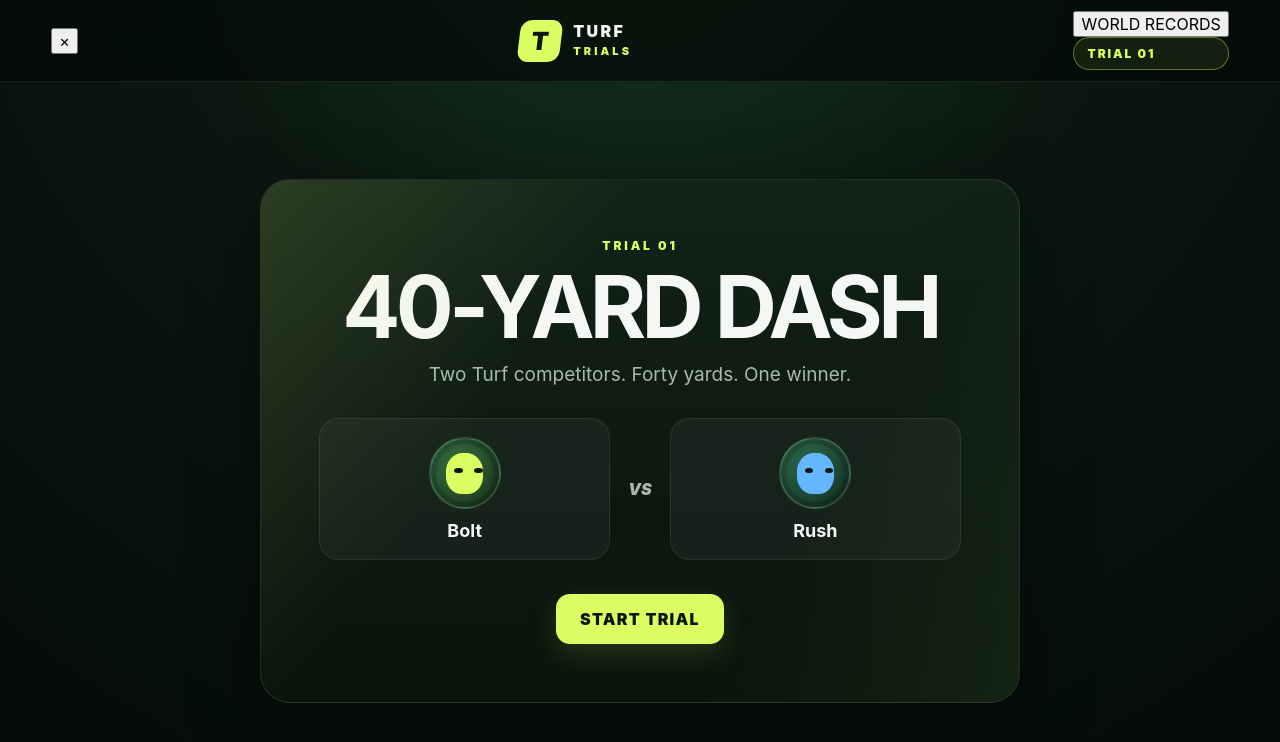
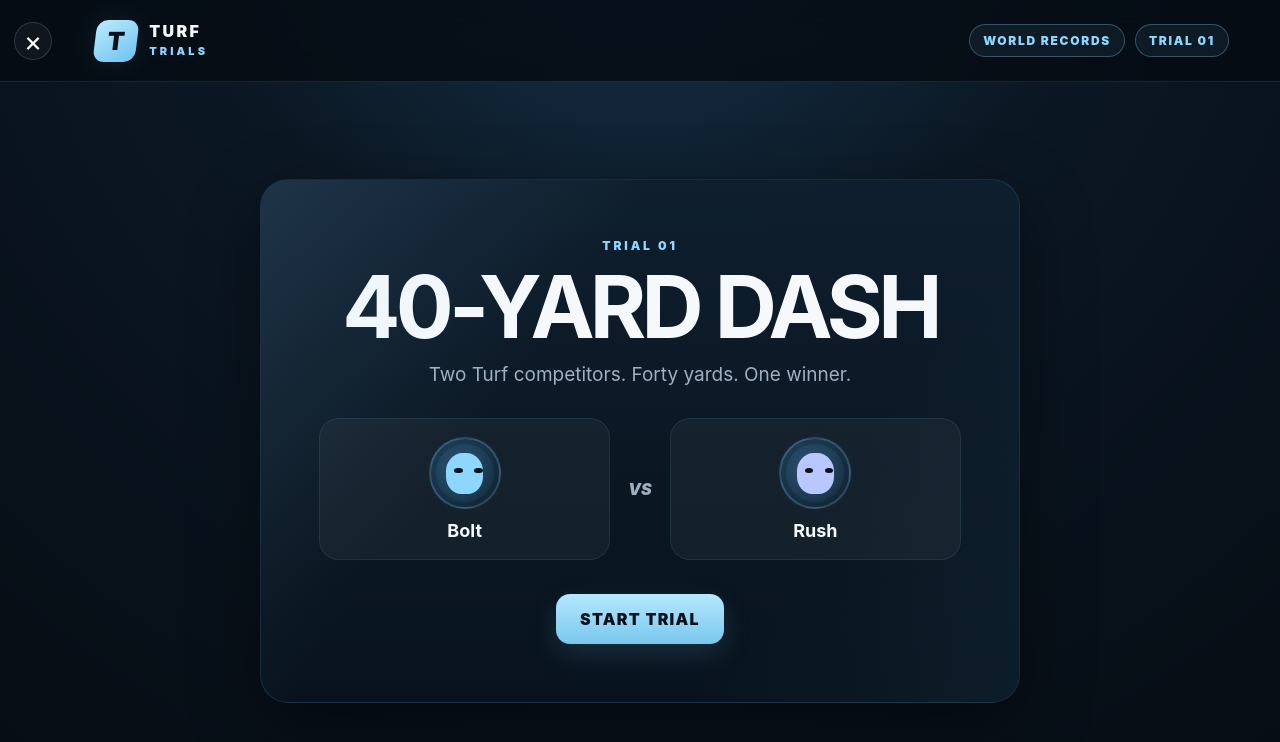
Before and after one commit to FootballHQ/footballhq-assets, a plain HTML site: page trials/40-yard-dash/index.html in a window 1280 px wide. Drawn offline with Linux system fonts and the light colour scheme.

Commit message:
Match Trials styling to main TURF site

```diff
--- a/trials/40-yard-dash/styles.css
+++ b/trials/40-yard-dash/styles.css
@@ -1,43 +1,46 @@
 :root{
-  --bg:#07120c;
-  --panel:#0d1b13;
-  --panel-2:#122319;
-  --line:#24442e;
-  --text:#f5f7f5;
-  --muted:#a8b9ac;
-  --accent:#d9ff62;
-  --accent-2:#8fe14b;
+  --bg:#07111c;
+  --panel:#0c1824;
+  --panel-2:#122130;
+  --line:#263c50;
+  --text:#f6f9fc;
+  --muted:#9fb0c1;
+  --accent:#8fd6ff;
+  --accent-2:#4ba7df;
+  --accent-soft:rgba(143,214,255,.11);
   --danger:#ff6f59;
-  --track:#194f2d;
-  --track-dark:#123c22;
-  --shadow:0 24px 70px rgba(0,0,0,.38);
+  --track:#245f3b;
+  --track-dark:#194b2d;
+  --shadow:0 24px 70px rgba(0,0,0,.42);
 }
 *{box-sizing:border-box}
-html,body{margin:0;min-height:100%;font-family:Inter,ui-sans-serif,system-ui,-apple-system,BlinkMacSystemFont,"Segoe UI",sans-serif;background:radial-gradient(circle at 50% -20%,#173b24 0,#0a1710 42%,#050b07 100%);color:var(--text)}
+html,body{margin:0;min-height:100%;font-family:Inter,ui-sans-serif,system-ui,-apple-system,BlinkMacSystemFont,"Segoe UI",sans-serif;background:radial-gradient(circle at 50% -15%,#17344b 0,#0b1723 40%,#060c13 100%);color:var(--text)}
 body{min-height:100vh;overflow-x:hidden}
 button{font:inherit}
 .game-shell{min-height:100vh;display:flex;flex-direction:column}
-.topbar{height:82px;padding:0 clamp(18px,4vw,56px);display:flex;align-items:center;justify-content:space-between;border-bottom:1px solid rgba(255,255,255,.08);background:rgba(5,11,7,.72);backdrop-filter:blur(14px);position:relative;z-index:30}
-.brand{display:flex;align-items:center;gap:12px}.brand-mark{width:42px;height:42px;border-radius:11px;background:var(--accent);color:#0b170d;font-weight:1000;font-size:25px;display:grid;place-items:center;transform:skew(-7deg)}
+.topbar{height:82px;padding:0 clamp(18px,4vw,56px);display:flex;align-items:center;justify-content:space-between;border-bottom:1px solid rgba(143,214,255,.12);background:rgba(5,12,19,.82);backdrop-filter:blur(14px);position:relative;z-index:30}
+.brand{display:flex;align-items:center;gap:12px}.brand-mark{width:42px;height:42px;border-radius:11px;background:linear-gradient(145deg,#bceaff,#6dc3ef);color:#07111c;font-weight:1000;font-size:25px;display:grid;place-items:center;transform:skew(-7deg);box-shadow:0 0 28px rgba(143,214,255,.12)}
 .brand-name{font-weight:1000;letter-spacing:.15em;line-height:1}.brand-mode{font-size:11px;font-weight:900;letter-spacing:.28em;color:var(--accent);margin-top:5px}
-.trial-chip{border:1px solid rgba(217,255,98,.4);background:rgba(217,255,98,.08);color:var(--accent);padding:8px 13px;border-radius:999px;font-size:12px;font-weight:900;letter-spacing:.16em}
+.topbar-actions{display:flex;align-items:center;gap:10px}.trial-chip,.records-btn{border:1px solid rgba(143,214,255,.3);background:rgba(143,214,255,.07);color:var(--accent);padding:8px 13px;border-radius:999px;font-size:12px;font-weight:900;letter-spacing:.14em}.records-btn{cursor:pointer}.records-btn:hover{background:rgba(143,214,255,.13)}
+.icon-btn{border:1px solid rgba(255,255,255,.14);background:rgba(255,255,255,.045);color:#fff;cursor:pointer}.exit-btn{position:absolute;left:14px;top:50%;transform:translateY(-50%);width:38px;height:38px;border-radius:50%;font-size:28px;line-height:1;z-index:35}.topbar .brand{margin-left:44px}
 .screen{display:none;flex:1;min-height:calc(100vh - 82px);padding:clamp(20px,4vw,54px);align-items:center;justify-content:center}.screen.active{display:flex}
-.hero-card,.results-card{width:min(760px,100%);background:linear-gradient(180deg,rgba(18,35,25,.96),rgba(9,20,13,.98));border:1px solid rgba(255,255,255,.1);border-radius:30px;box-shadow:var(--shadow);padding:clamp(28px,5vw,58px);text-align:center;position:relative;overflow:hidden}
-.hero-card:before,.results-card:before{content:"";position:absolute;inset:-1px;background:linear-gradient(125deg,rgba(217,255,98,.13),transparent 35%,transparent 70%,rgba(143,225,75,.08));pointer-events:none}
+.hero-card,.results-card{width:min(760px,100%);background:linear-gradient(180deg,rgba(15,31,46,.97),rgba(8,19,29,.99));border:1px solid rgba(143,214,255,.12);border-radius:28px;box-shadow:var(--shadow);padding:clamp(28px,5vw,58px);text-align:center;position:relative;overflow:hidden}
+.hero-card:before,.results-card:before{content:"";position:absolute;inset:-1px;background:linear-gradient(125deg,rgba(143,214,255,.12),transparent 35%,transparent 70%,rgba(69,143,188,.08));pointer-events:none}
 .eyebrow{font-size:12px;font-weight:1000;letter-spacing:.24em;color:var(--accent);text-transform:uppercase}.hero-card h1{font-size:clamp(42px,8vw,86px);line-height:.92;margin:15px 0 16px;letter-spacing:-.055em}.hero-card p{color:var(--muted);font-size:clamp(15px,2vw,19px);margin:0 auto 32px}
-.matchup-preview{display:grid;grid-template-columns:1fr auto 1fr;align-items:center;gap:18px;margin:24px 0 34px}.mini-card{background:rgba(255,255,255,.045);border:1px solid rgba(255,255,255,.08);border-radius:20px;padding:18px}.mini-card strong{display:block;margin-top:11px;font-size:18px}.vs{font-weight:1000;font-style:italic;color:var(--muted)}
-.mini-avatar,.winner-avatar{position:relative;margin:auto;border-radius:50%;background:linear-gradient(140deg,#2a6540,#102817);border:2px solid rgba(255,255,255,.12);box-shadow:inset 0 0 0 5px rgba(0,0,0,.18)}.mini-avatar{width:72px;height:72px}.winner-avatar{width:116px;height:116px;margin-top:20px}.mini-avatar:before,.winner-avatar:before{content:"";position:absolute;left:23%;right:23%;top:21%;bottom:19%;border-radius:45% 45% 42% 42%;background:var(--accent);box-shadow:0 0 24px rgba(217,255,98,.25)}.avatar-b:before{background:#64b7ff;box-shadow:0 0 24px rgba(100,183,255,.24)}.mini-avatar:after,.winner-avatar:after{content:"";position:absolute;width:12%;height:8%;left:35%;top:42%;border-radius:50%;background:#0b170d;box-shadow:20px 0 0 #0b170d}
-.primary-btn,.secondary-btn{position:relative;z-index:2;border:0;border-radius:14px;padding:15px 24px;font-weight:1000;letter-spacing:.08em;cursor:pointer;transition:.18s ease}.primary-btn{background:var(--accent);color:#0a150c;box-shadow:0 10px 30px rgba(217,255,98,.15)}.primary-btn:hover{transform:translateY(-2px);filter:brightness(1.04)}.secondary-btn{background:transparent;color:var(--text);border:1px solid rgba(255,255,255,.16)}
-.reveal-stage{text-align:center}.reveal-count{font-size:clamp(110px,25vw,260px);font-weight:1000;line-height:.9;letter-spacing:-.08em;text-shadow:0 0 45px rgba(217,255,98,.25);animation:countPop .7s both}.reveal-title span{color:var(--accent);font-weight:1000;letter-spacing:.22em}.reveal-title h2{font-size:clamp(45px,9vw,100px);line-height:.9;margin:10px 0 0;letter-spacing:-.06em;animation:revealIn .7s cubic-bezier(.18,.89,.32,1.28) both}.hidden{display:none!important}
-.race-screen{align-items:flex-start;justify-content:flex-start;flex-direction:column;gap:24px}.race-head{width:min(1180px,100%);margin:0 auto;display:flex;align-items:end;justify-content:space-between}.race-head h2{font-size:clamp(28px,5vw,54px);margin:4px 0 0;letter-spacing:-.04em}.race-status{font-size:13px;font-weight:1000;letter-spacing:.16em;color:var(--accent);border:1px solid rgba(217,255,98,.25);padding:10px 14px;border-radius:999px}
-.track-wrap{width:min(1180px,100%);margin:auto;position:relative}.yard-labels{display:grid;grid-template-columns:repeat(5,1fr);padding:0 44px 8px;color:rgba(255,255,255,.52);font-size:11px;font-weight:900;letter-spacing:.08em}.yard-labels span:last-child{text-align:right}.track{position:relative;height:min(58vh,500px);min-height:360px;border-radius:28px;overflow:hidden;background:repeating-linear-gradient(90deg,var(--track) 0,var(--track) 9.95%,var(--track-dark) 10%,var(--track-dark) 19.95%,var(--track) 20%);border:1px solid rgba(255,255,255,.12);box-shadow:var(--shadow)}
+.matchup-preview{display:grid;grid-template-columns:1fr auto 1fr;align-items:center;gap:18px;margin:24px 0 34px}.mini-card{background:rgba(255,255,255,.045);border:1px solid rgba(143,214,255,.09);border-radius:20px;padding:18px}.mini-card strong{display:block;margin-top:11px;font-size:18px}.vs{font-weight:1000;font-style:italic;color:var(--muted)}
+.mini-avatar,.winner-avatar{position:relative;margin:auto;border-radius:50%;background:linear-gradient(140deg,#214967,#102536);border:2px solid rgba(143,214,255,.18);box-shadow:inset 0 0 0 5px rgba(0,0,0,.18)}.mini-avatar{width:72px;height:72px}.winner-avatar{width:116px;height:116px;margin-top:20px}.mini-avatar:before,.winner-avatar:before{content:"";position:absolute;left:23%;right:23%;top:21%;bottom:19%;border-radius:45% 45% 42% 42%;background:var(--accent);box-shadow:0 0 24px rgba(143,214,255,.22)}.avatar-b:before{background:#b9c7ff;box-shadow:0 0 24px rgba(185,199,255,.22)}.mini-avatar:after,.winner-avatar:after{content:"";position:absolute;width:12%;height:8%;left:35%;top:42%;border-radius:50%;background:#08121c;box-shadow:20px 0 0 #08121c}
+.primary-btn,.secondary-btn{position:relative;z-index:2;border:0;border-radius:14px;padding:15px 24px;font-weight:1000;letter-spacing:.08em;cursor:pointer;transition:.18s ease}.primary-btn{background:linear-gradient(180deg,#b5e8ff,#79c7ee);color:#07111c;box-shadow:0 10px 30px rgba(143,214,255,.14)}.primary-btn:hover{transform:translateY(-2px);filter:brightness(1.04)}.secondary-btn{background:transparent;color:var(--text);border:1px solid rgba(255,255,255,.16)}
+.reveal-stage{text-align:center}.reveal-count{font-size:clamp(110px,25vw,260px);font-weight:1000;line-height:.9;letter-spacing:-.08em;text-shadow:0 0 45px rgba(143,214,255,.25);animation:countPop .7s both}.reveal-title span{color:var(--accent);font-weight:1000;letter-spacing:.22em}.reveal-title h2{font-size:clamp(45px,9vw,100px);line-height:.9;margin:10px 0 0;letter-spacing:-.06em;animation:revealIn .7s cubic-bezier(.18,.89,.32,1.28) both}.hidden{display:none!important}
+.race-screen{align-items:flex-start;justify-content:flex-start;flex-direction:column;gap:24px}.race-head{width:min(1180px,100%);margin:0 auto;display:flex;align-items:end;justify-content:space-between}.race-head h2{font-size:clamp(28px,5vw,54px);margin:4px 0 0;letter-spacing:-.04em}.race-status{font-size:13px;font-weight:1000;letter-spacing:.16em;color:var(--accent);border:1px solid rgba(143,214,255,.25);padding:10px 14px;border-radius:999px}
+.track-wrap{width:min(1180px,100%);margin:auto;position:relative}.yard-labels{display:grid;grid-template-columns:repeat(5,1fr);padding:0 44px 8px;color:rgba(255,255,255,.52);font-size:11px;font-weight:900;letter-spacing:.08em}.yard-labels span:last-child{text-align:right}.track{position:relative;height:min(58vh,500px);min-height:360px;border-radius:28px;overflow:hidden;background:repeating-linear-gradient(90deg,var(--track) 0,var(--track) 9.95%,var(--track-dark) 10%,var(--track-dark) 19.95%,var(--track) 20%);border:1px solid rgba(143,214,255,.11);box-shadow:var(--shadow)}
 .track:before{content:"";position:absolute;inset:0;background:repeating-linear-gradient(0deg,transparent 0,transparent calc(50% - 2px),rgba(255,255,255,.26) calc(50% - 2px),rgba(255,255,255,.26) 50%);pointer-events:none}.yard-lines{position:absolute;inset:0;background:repeating-linear-gradient(90deg,transparent 0,transparent calc(25% - 2px),rgba(255,255,255,.45) calc(25% - 2px),rgba(255,255,255,.45) 25%);opacity:.7}
 .finish-line{position:absolute;top:0;bottom:0;right:5%;width:18px;background:repeating-conic-gradient(#fff 0 25%,#111 0 50%) 0/12px 12px;z-index:4}.finish-line span{position:absolute;top:10px;left:50%;transform:translateX(-50%) rotate(90deg);transform-origin:center;background:#050b07;color:#fff;font-size:9px;font-weight:1000;letter-spacing:.2em;padding:4px 7px;border-radius:5px}
 .lane{position:absolute;left:0;right:0;height:50%;display:flex;align-items:center}.lane-a{top:0}.lane-b{bottom:0}.lane-name{position:absolute;left:15px;top:12px;background:rgba(5,11,7,.72);border:1px solid rgba(255,255,255,.09);border-radius:9px;padding:6px 9px;font-size:11px;font-weight:1000;letter-spacing:.08em;z-index:6}
-.runner{position:absolute;left:4%;width:76px;height:100px;bottom:20%;z-index:8;transform:translateX(calc(var(--progress) * (min(1180px, 92vw) - 130px)));will-change:transform}.runner-shadow{position:absolute;width:54px;height:14px;border-radius:50%;background:rgba(0,0,0,.34);bottom:0;left:10px;filter:blur(2px)}.sprite{position:absolute;width:52px;height:62px;left:12px;bottom:13px;border-radius:46% 46% 39% 39%;background:var(--accent);border:3px solid #0b170d;transform-origin:50% 75%;box-shadow:0 5px 0 rgba(0,0,0,.14),0 0 24px rgba(217,255,98,.18)}.sprite-b{background:#64b7ff;box-shadow:0 5px 0 rgba(0,0,0,.14),0 0 24px rgba(100,183,255,.18)}.face:before,.face:after{content:"";position:absolute;width:5px;height:6px;background:#0b170d;border-radius:50%;top:20px}.face:before{left:15px}.face:after{right:15px}.arm,.leg{position:absolute;background:#0b170d;border-radius:999px;transform-origin:top}.arm{width:7px;height:34px;top:29px}.arm-1{left:-5px}.arm-2{right:-5px}.leg{width:8px;height:36px;top:52px}.leg-1{left:12px}.leg-2{right:12px}
+.runner{position:absolute;left:4%;width:76px;height:100px;bottom:20%;z-index:8;transform:translateX(calc(var(--progress) * (min(1180px, 92vw) - 130px)));will-change:transform}.runner-shadow{position:absolute;width:54px;height:14px;border-radius:50%;background:rgba(0,0,0,.34);bottom:0;left:10px;filter:blur(2px)}.sprite{position:absolute;width:52px;height:62px;left:12px;bottom:13px;border-radius:46% 46% 39% 39%;background:var(--accent);border:3px solid #08121c;transform-origin:50% 75%;box-shadow:0 5px 0 rgba(0,0,0,.14),0 0 24px rgba(143,214,255,.18)}.sprite-b{background:#b9c7ff;box-shadow:0 5px 0 rgba(0,0,0,.14),0 0 24px rgba(185,199,255,.18)}.face:before,.face:after{content:"";position:absolute;width:5px;height:6px;background:#08121c;border-radius:50%;top:20px}.face:before{left:15px}.face:after{right:15px}.arm,.leg{position:absolute;background:#08121c;border-radius:999px;transform-origin:top}.arm{width:7px;height:34px;top:29px}.arm-1{left:-5px}.arm-2{right:-5px}.leg{width:8px;height:36px;top:52px}.leg-1{left:12px}.leg-2{right:12px}
 .runner.running .sprite{animation:bodyRun .23s linear infinite}.runner.running .arm-1,.runner.running .leg-2{animation:limbA .23s linear infinite}.runner.running .arm-2,.runner.running .leg-1{animation:limbB .23s linear infinite}.runner.winner .sprite{animation:victory .65s ease-in-out infinite alternate}.runner.loser .sprite{transform:rotate(8deg) translateY(5px)}
 .countdown-overlay{position:fixed;inset:82px 0 0;display:grid;place-items:center;background:rgba(3,8,5,.28);backdrop-filter:blur(2px);z-index:20;font-size:clamp(110px,23vw,250px);font-weight:1000;letter-spacing:-.08em;text-shadow:0 10px 60px rgba(0,0,0,.5)}
-.results-card h2{font-size:clamp(42px,8vw,80px);margin:10px 0 0;letter-spacing:-.055em}.winner-badge{display:inline-block;margin-top:22px;padding:7px 11px;border-radius:999px;background:rgba(217,255,98,.12);border:1px solid rgba(217,255,98,.32);color:var(--accent);font-size:11px;font-weight:1000;letter-spacing:.22em}.winner-time{font-size:clamp(34px,6vw,60px);font-weight:1000;color:var(--accent);margin:0 0 24px}.result-table{border:1px solid rgba(255,255,255,.1);border-radius:16px;overflow:hidden;text-align:left;margin:22px 0}.result-row{display:flex;justify-content:space-between;padding:15px 18px;background:rgba(255,255,255,.03);border-top:1px solid rgba(255,255,255,.07)}.result-row:first-child{border-top:0}.winner-row{background:rgba(217,255,98,.075)}.result-actions{display:flex;gap:12px;justify-content:center;flex-wrap:wrap}.result-actions button{min-width:180px}
+.results-card h2{font-size:clamp(42px,8vw,80px);margin:10px 0 0;letter-spacing:-.055em}.winner-badge{display:inline-block;margin-top:22px;padding:7px 11px;border-radius:999px;background:var(--accent-soft);border:1px solid rgba(143,214,255,.32);color:var(--accent);font-size:11px;font-weight:1000;letter-spacing:.22em}.winner-time{font-size:clamp(34px,6vw,60px);font-weight:1000;color:var(--accent);margin:0 0 24px}.result-table{border:1px solid rgba(255,255,255,.1);border-radius:16px;overflow:hidden;text-align:left;margin:22px 0}.result-row{display:flex;justify-content:space-between;padding:15px 18px;background:rgba(255,255,255,.03);border-top:1px solid rgba(255,255,255,.07)}.result-row:first-child{border-top:0}.winner-row{background:rgba(143,214,255,.07)}.result-actions{display:flex;gap:12px;justify-content:center;flex-wrap:wrap}.result-actions button{min-width:180px}.record-strip{display:flex;align-items:center;justify-content:center;gap:12px;flex-wrap:wrap;margin:-4px 0 22px;color:var(--muted);font-size:12px;font-weight:900;letter-spacing:.08em}.record-strip strong{color:var(--accent);font-size:18px}.record-strip button{border:0;background:none;color:var(--accent);font-weight:900;cursor:pointer;text-decoration:underline;text-underline-offset:3px}
+.records-modal{position:fixed;inset:0;z-index:100;background:rgba(2,7,12,.78);backdrop-filter:blur(8px);display:grid;place-items:center;padding:20px}.records-panel{width:min(680px,100%);background:linear-gradient(180deg,#102234,#091521);border:1px solid rgba(143,214,255,.16);border-radius:24px;padding:30px;box-shadow:0 30px 90px rgba(0,0,0,.5);position:relative}.records-panel h2{margin:8px 0 20px;font-size:clamp(28px,5vw,44px);letter-spacing:-.04em}.records-close{position:absolute;right:16px;top:14px;width:38px;height:38px;border-radius:50%;border:1px solid rgba(255,255,255,.15);background:rgba(255,255,255,.04);color:#fff;font-size:26px;cursor:pointer}.record-tabs{display:flex;gap:8px;border-bottom:1px solid rgba(255,255,255,.09);margin-bottom:20px}.record-tab{border:0;background:transparent;color:var(--muted);padding:10px 14px;font-weight:1000;letter-spacing:.1em;cursor:pointer;border-bottom:2px solid transparent}.record-tab.active{color:var(--accent);border-bottom-color:var(--accent)}.record-pane{display:none}.record-pane.active{display:block}.records-empty,.personal-record-card{border:1px solid rgba(143,214,255,.11);background:rgba(255,255,255,.035);border-radius:18px;padding:24px}.records-empty strong,.personal-record-card span{display:block;color:var(--accent);font-size:12px;letter-spacing:.14em}.records-empty p{color:var(--muted);line-height:1.6;margin:10px 0 0}.personal-record-card strong{display:block;font-size:52px;margin-top:8px}
 @keyframes countPop{0%{opacity:0;transform:scale(.5)}30%{opacity:1;transform:scale(1.08)}100%{opacity:1;transform:scale(1)}}@keyframes revealIn{0%{opacity:0;transform:translateY(32px) scale(.85)}100%{opacity:1;transform:none}}@keyframes bodyRun{0%,100%{transform:translateY(0) rotate(-3deg)}50%{transform:translateY(-7px) rotate(3deg)}}@keyframes limbA{0%,100%{transform:rotate(48deg)}50%{transform:rotate(-42deg)}}@keyframes limbB{0%,100%{transform:rotate(-42deg)}50%{transform:rotate(48deg)}}@keyframes victory{from{transform:translateY(0) rotate(-7deg) scale(1)}to{transform:translateY(-20px) rotate(7deg) scale(1.08)}}
-@media(max-width:700px){.topbar{height:70px}.screen{min-height:calc(100vh - 70px);padding:18px}.matchup-preview{gap:8px}.mini-card{padding:12px}.track{min-height:420px;height:62vh}.race-head{align-items:flex-start}.race-status{font-size:10px}.runner{width:64px;transform:translateX(calc(var(--progress) * (90vw - 100px)))}.sprite{transform:scale(.88)}.countdown-overlay{inset:70px 0 0}.yard-labels{padding-left:22px;padding-right:22px}.finish-line{right:4%}}
+@media(max-width:700px){.topbar{height:70px;padding-left:14px;padding-right:14px}.topbar .brand{margin-left:42px}.brand-name{font-size:13px}.brand-mode{font-size:9px}.records-btn{display:none}.trial-chip{font-size:10px;padding:7px 9px}.screen{min-height:calc(100vh - 70px);padding:18px}.matchup-preview{gap:8px}.mini-card{padding:12px}.track{min-height:420px;height:62vh}.race-head{align-items:flex-start}.race-status{font-size:10px}.runner{width:64px;transform:translateX(calc(var(--progress) * (90vw - 100px)))}.sprite{transform:scale(.88)}.countdown-overlay{inset:70px 0 0}.yard-labels{padding-left:22px;padding-right:22px}.finish-line{right:4%}}
 @media(prefers-reduced-motion:reduce){*,*:before,*:after{animation-duration:.001ms!important;animation-iteration-count:1!important;scroll-behavior:auto!important}}
```
